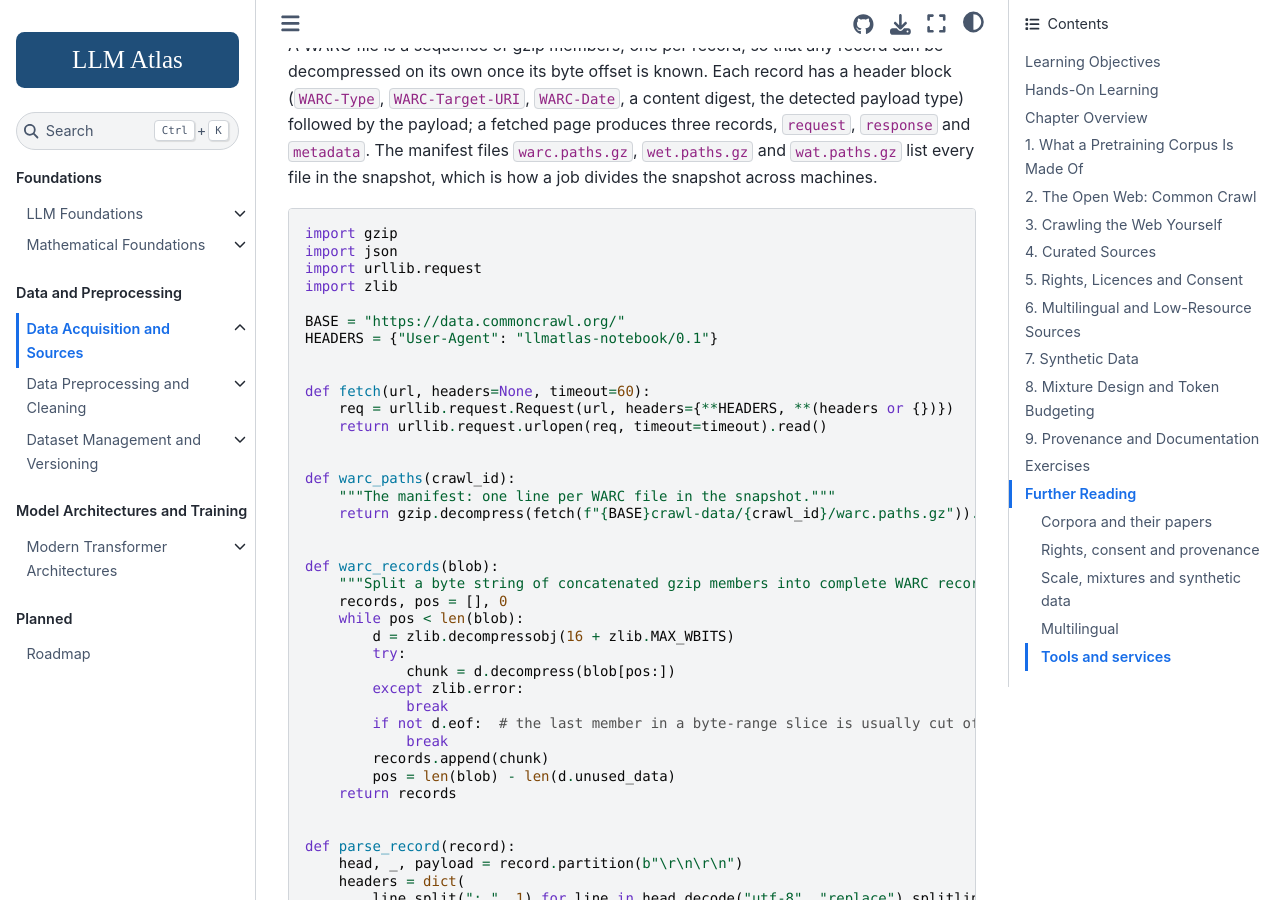
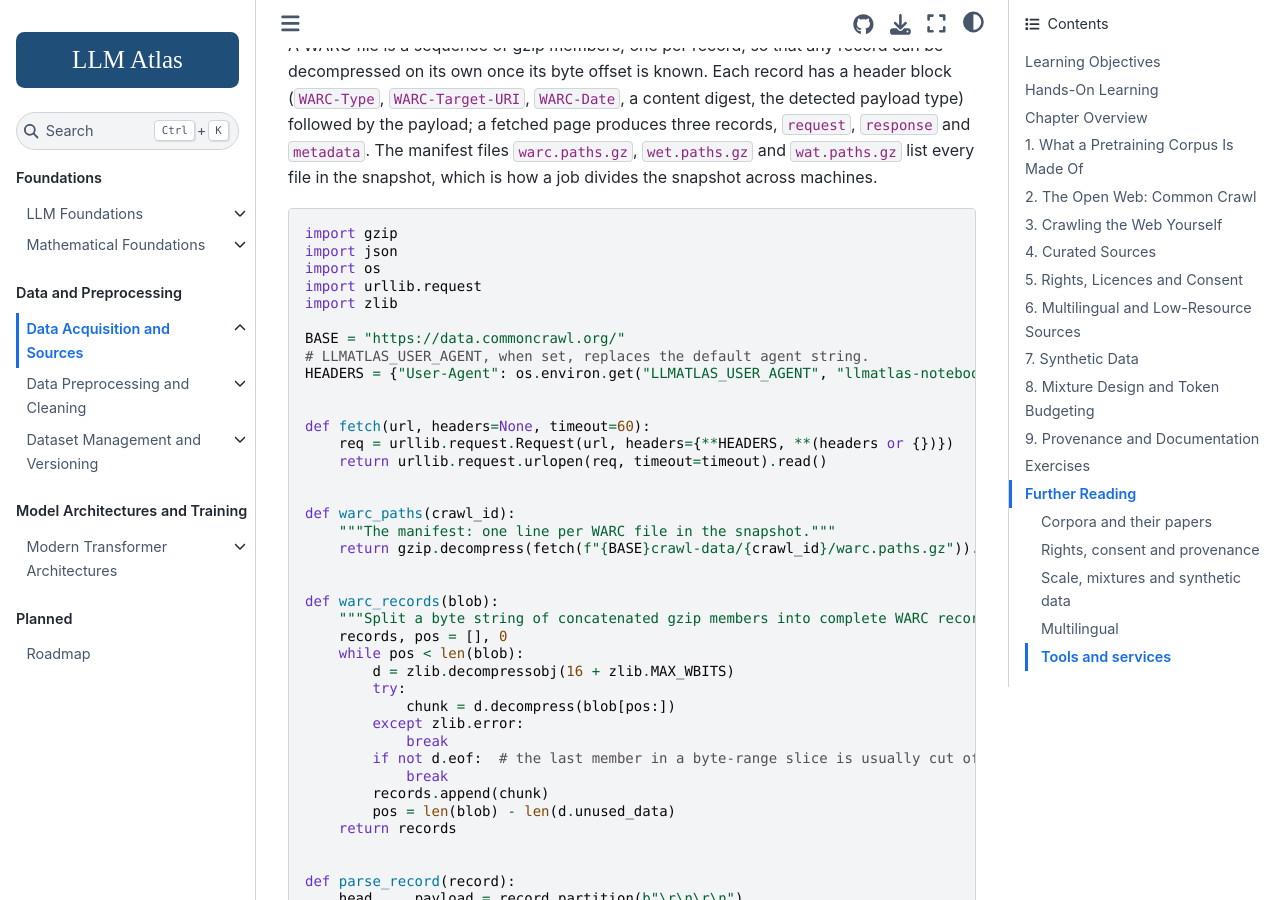
Before and after one commit to Beaker12/llmatlas, a Jupyter Book: the page built from chapters/03-data-acquisition/index.md, in a window 1280 px wide and 900 px high, scrolled down 5694 px. Built offline with Jupyter Book 1.0.4 settings and Sphinx 7.4.7 and the Sphinx Book theme 1.1.4, drawn with Linux system fonts in a browser that asks for light colours; pages that are not in the unit, such as notebooks, are missing from menus; cross-references to code outside the pages are shown as plain code.

Commit message:
Chapter 3: read the User-Agent from LLMATLAS_USER_AGENT in the network fences and the notebook

````diff
--- a/chapters/03-data-acquisition/index.md
+++ b/chapters/03-data-acquisition/index.md
@@ -121,11 +121,13 @@ A WARC file is a sequence of gzip members, one per record, so that any record ca
 ```python
 import gzip
 import json
+import os
 import urllib.request
 import zlib
 
 BASE = "https://data.commoncrawl.org/"
-HEADERS = {"User-Agent": "llmatlas-notebook/0.1"}
+# LLMATLAS_USER_AGENT, when set, replaces the default agent string.
+HEADERS = {"User-Agent": os.environ.get("LLMATLAS_USER_AGENT", "llmatlas-notebook/0.1")}
 
 
 def fetch(url, headers=None, timeout=60):
@@ -226,12 +228,13 @@ The Robots Exclusion Protocol (RFC 9309) lets a site state, in `/robots.txt`, wh
 Python's standard library parses the file:
 
 ```python
+import os
 import urllib.request
 import urllib.robotparser
 
 # Fetch with a named user agent: RobotFileParser.read() would send Python's default
 # agent, which Wikipedia answers with 403, and the parser would then disallow everything.
-req = urllib.request.Request("https://en.wikipedia.org/robots.txt", headers={"User-Agent": "llmatlas-notebook/0.1"})
+req = urllib.request.Request("https://en.wikipedia.org/robots.txt", headers={"User-Agent": os.environ.get("LLMATLAS_USER_AGENT", "llmatlas-notebook/0.1")})
 robots_txt = urllib.request.urlopen(req, timeout=20).read().decode("utf-8", "replace")
 
 rp = urllib.robotparser.RobotFileParser()
````
Also changed, not shown: 1 other file.
